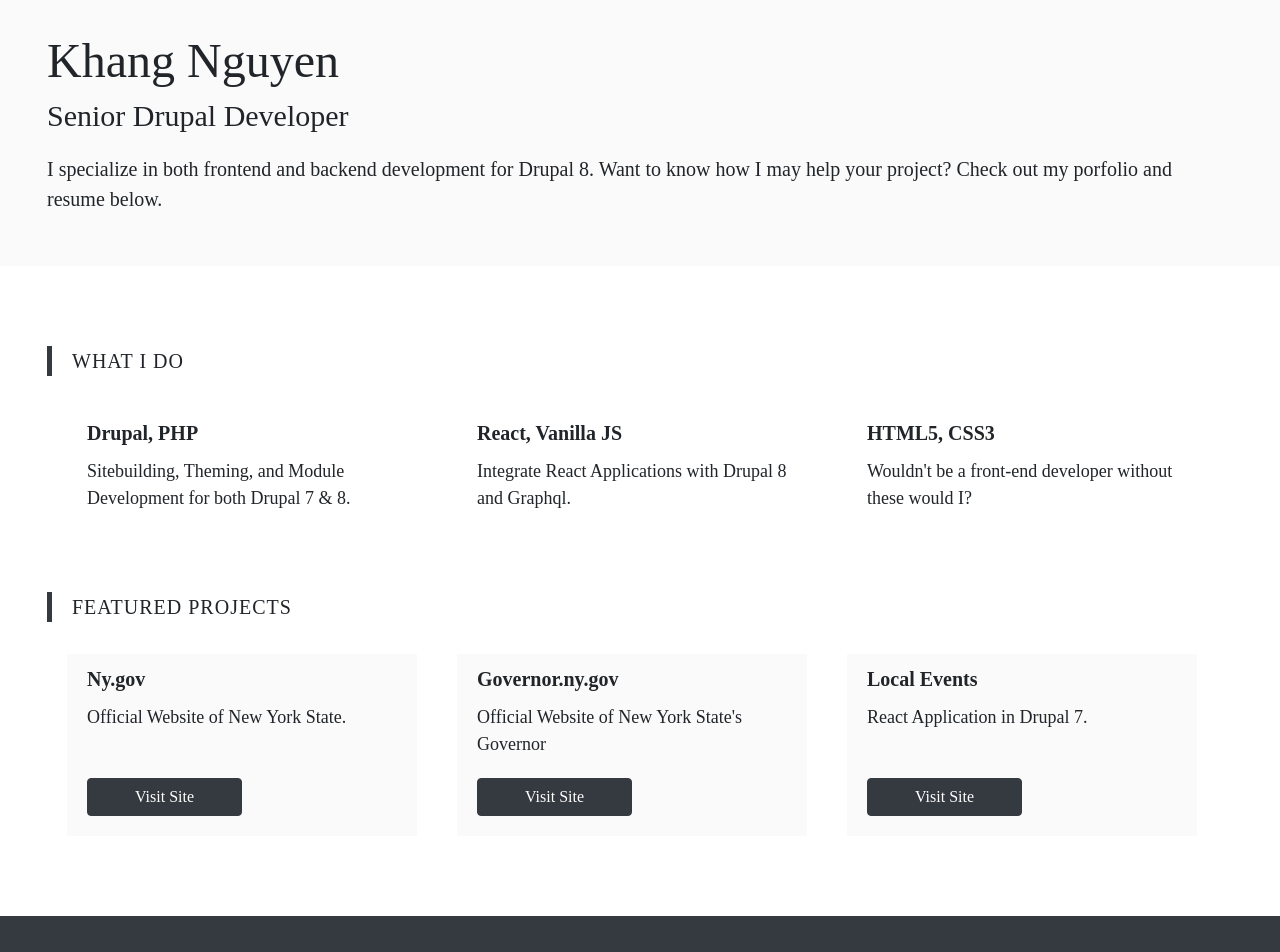
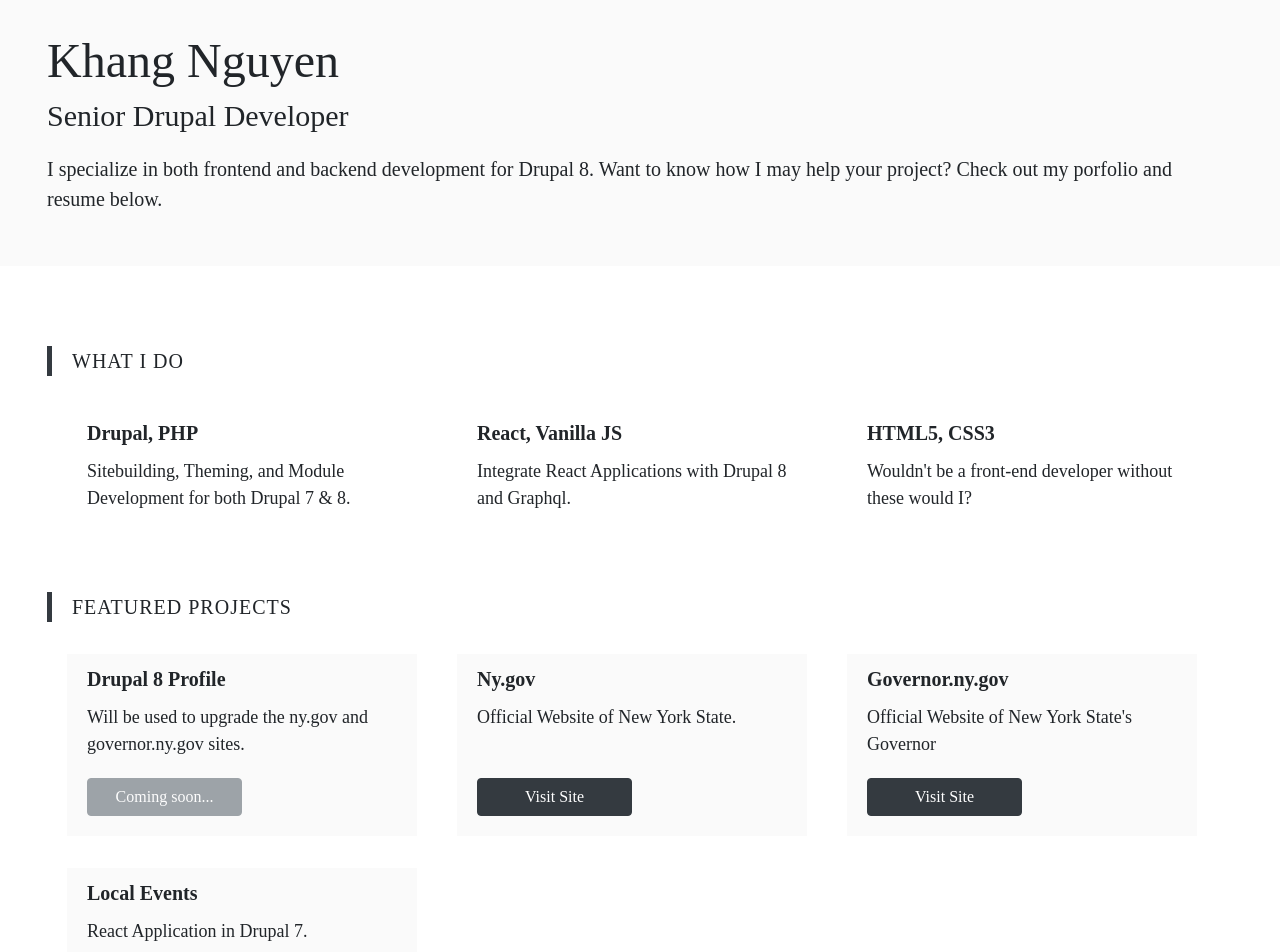
Before and after one commit to lmilne360/khang8591.github.io, a Next.js app: page / in a window 1280 px wide. Shown: the top 952 px of the page. Built offline with nearby package versions, Linux system fonts and the light colour scheme; some icons are missing; a web font is replaced by a local one.

Commit message:
Added Another project

```diff
--- a/components/atoms/project-card.js
+++ b/components/atoms/project-card.js
@@ -6,13 +6,18 @@ export function ProjectCard({ title, description, projectUrl }) {
           <div className="project-card__title">{title}</div>
           <div className="project-card__description">{description}</div>
         </div>
-        <a
+        {
+          projectUrl === "comming-soon" ?
+            <button className="project-card__btn-link btn btn-secondary" disabled>Coming soon...</button>
+          : <a
           className="project-card__btn-link btn btn-dark"
           href={projectUrl}
           role="button"
         >
           Visit Site
         </a>
+        }
+
       </div>
       <style jsx>{`
         .project-card__content {
--- a/components/sections/projects.js
+++ b/components/sections/projects.js
@@ -7,6 +7,11 @@ export function Projects() {
       <div className="projects-section__content content">
         <SectionTitle title="FEATURED PROJECTS" />
         <div className="projects-section__projects">
+          <ProjectCard
+            title="Drupal 8 Profile"
+            description="Will be used to upgrade the ny.gov and governor.ny.gov sites."
+            projectUrl="comming-soon"
+          />
           <ProjectCard
             title="Ny.gov"
             description="Official Website of New York State."
```
